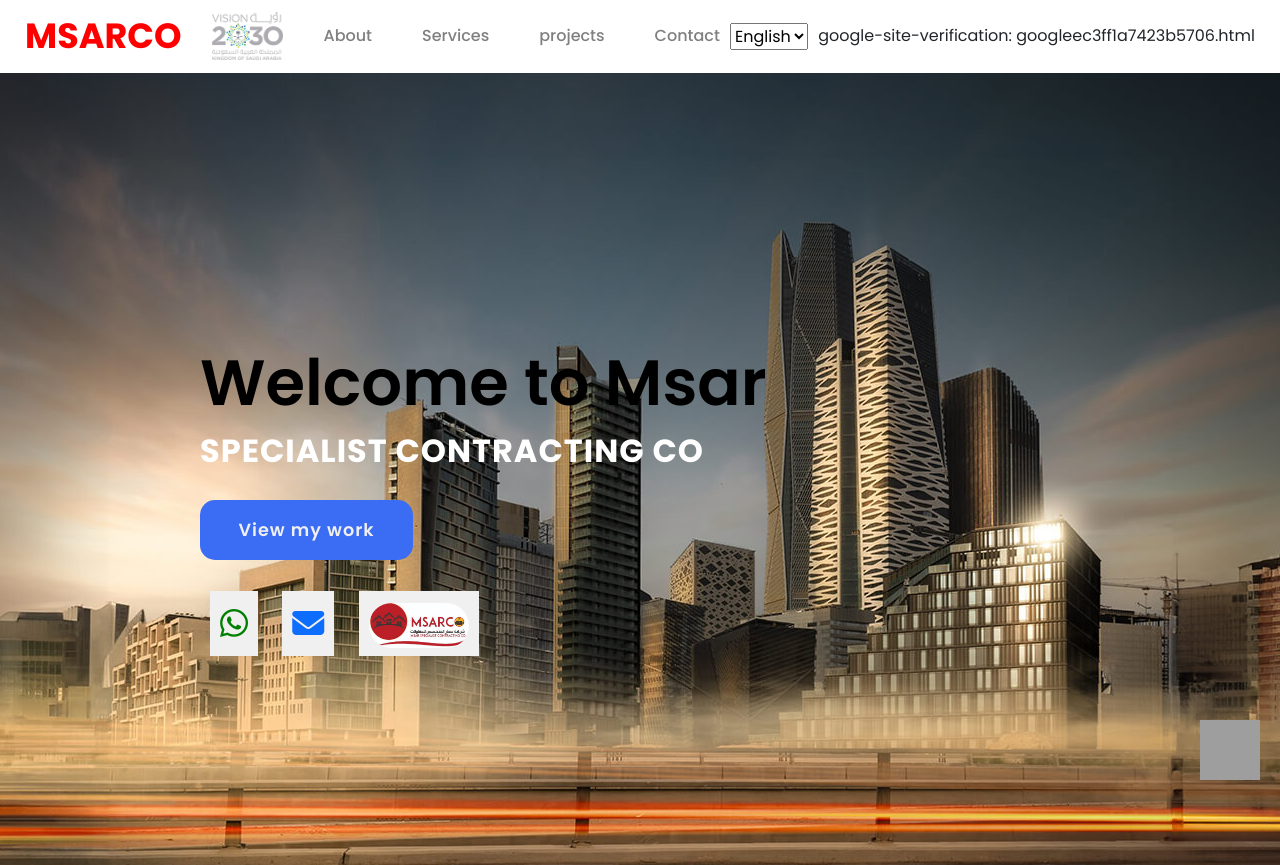
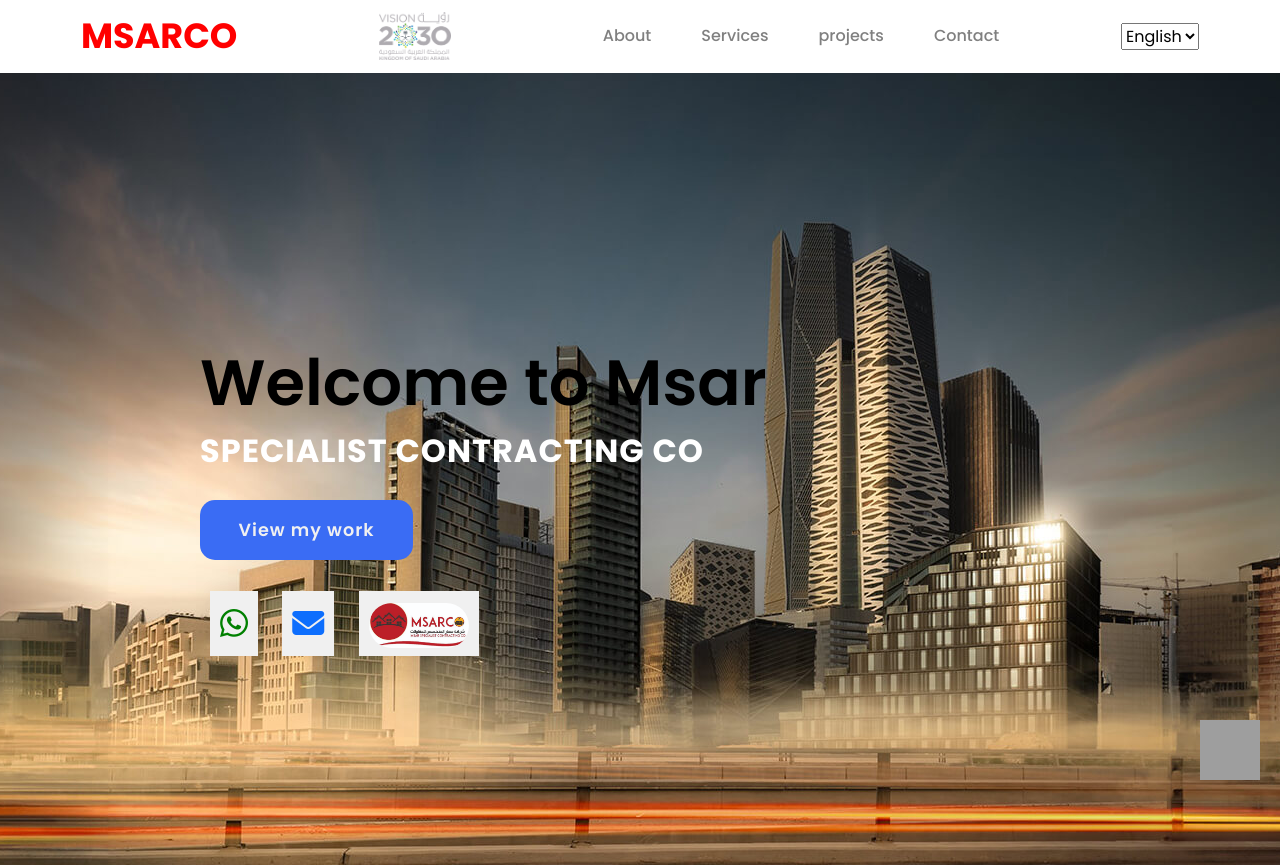
Before and after one commit to moazashraf77/MSARCO..COM, a plain HTML site: page index.html in a window 1280 px wide. Shown: the top 865 px of the page. Drawn offline with nearby package versions, Linux system fonts and the light colour scheme; grey boxes are pictures that could not be loaded.

Commit message:
Add files via upload

```diff
--- a/index.html
+++ b/index.html
@@ -4,6 +4,7 @@
 
 
 <head>
+    <link rel="website icon" href="images2/moaz13.jpg">
     <meta charset="UTF-8">
     <meta name="viewport" content="width=device-width, initial-scale=1.0">
     <script src="https://kit.fontawesome.com/96a3729c4c.js" crossorigin="anonymous"></script>
@@ -48,7 +49,7 @@
         <option value="ar">العربية</option>
     </select>
 
-    google-site-verification: googleec3ff1a7423b5706.html
+
 </header>
 
 
```
